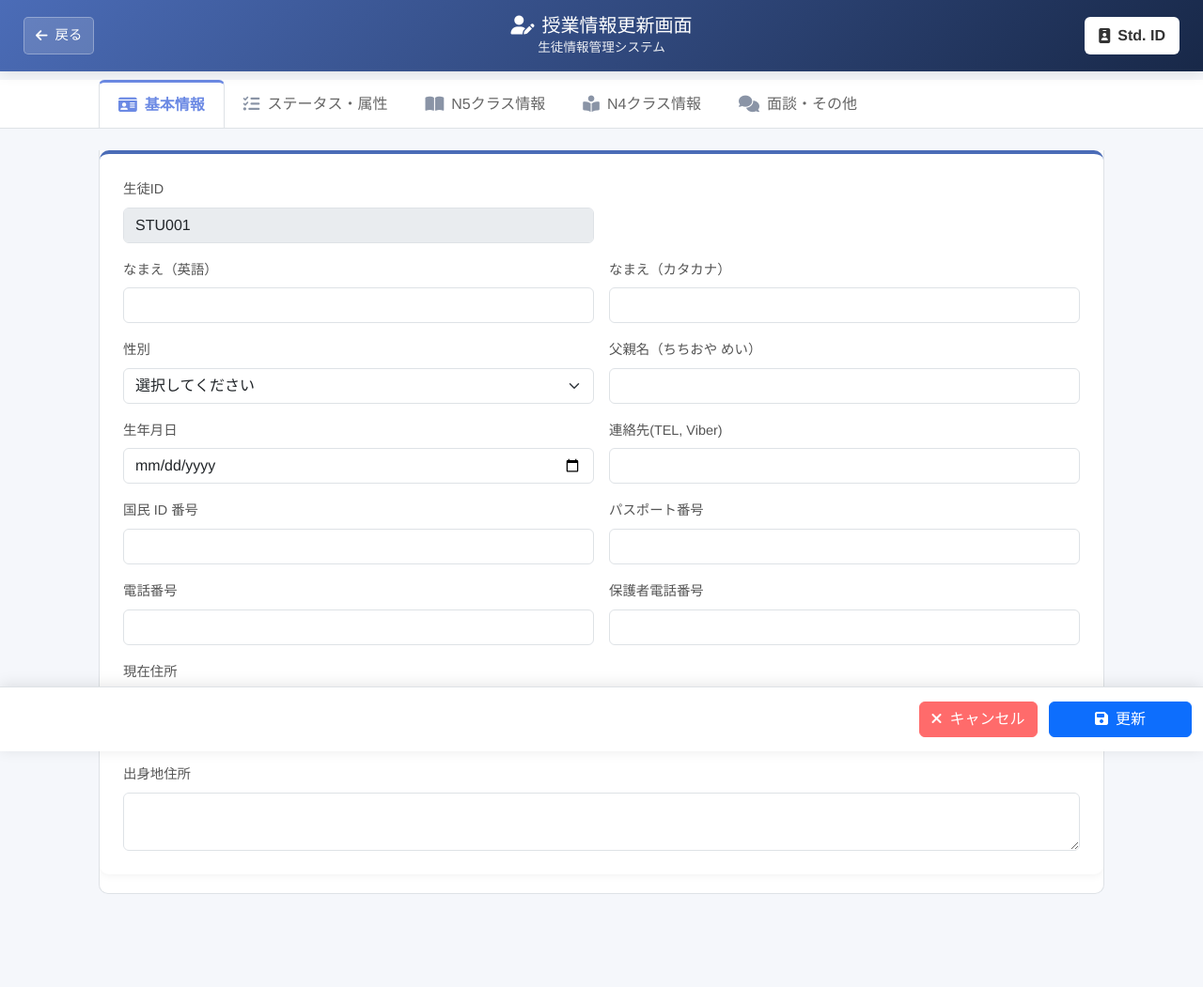
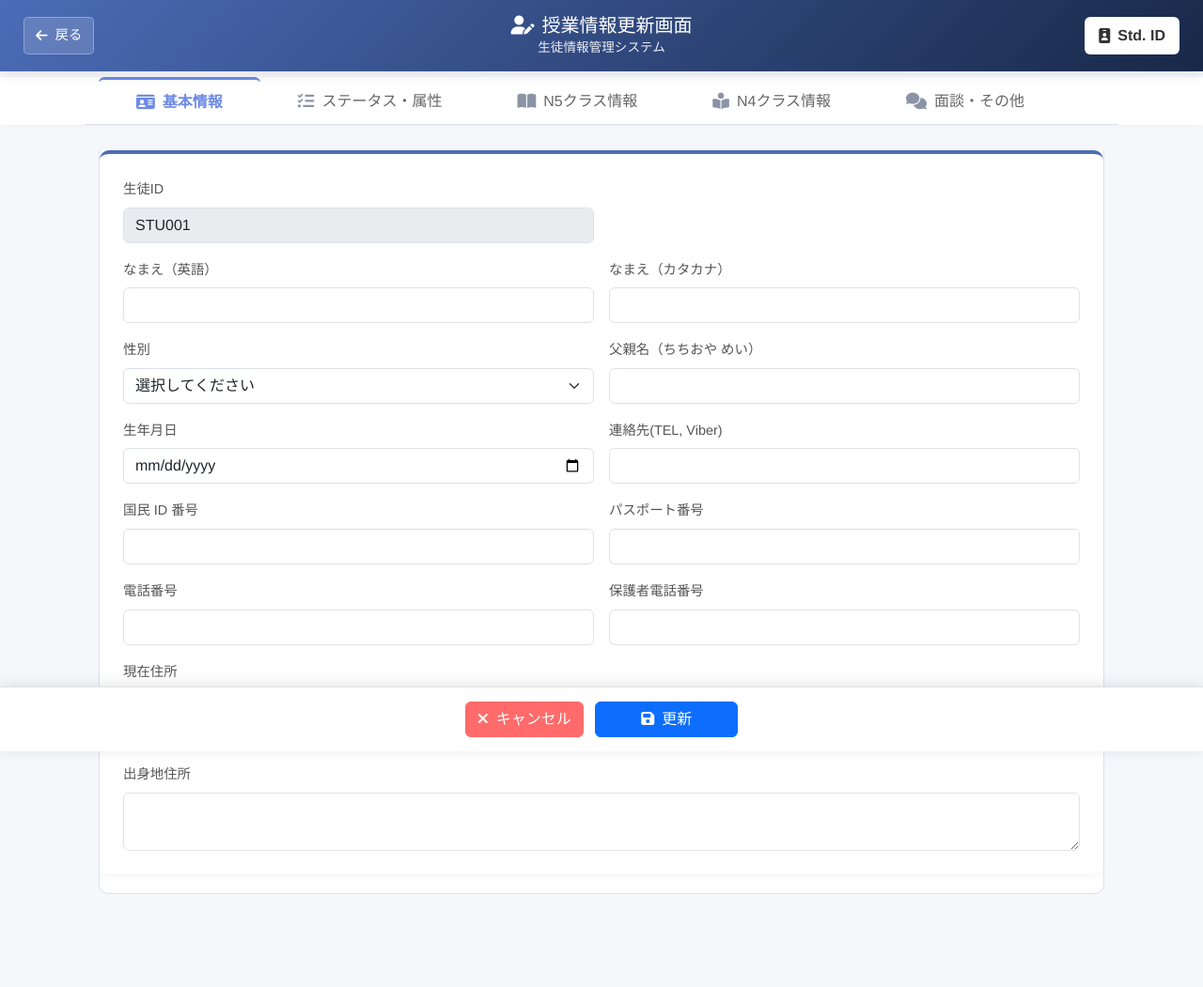
Before and after one commit to zweyaungnitun-gic/student-management-system, a Python web app: template src/main/resources/templates/employees/update.html in a window 1280 px wide. Shown: the top 1051 px of the page at 94% size. Run offline with Jinja, Linux system fonts and the light colour scheme; the template is opened without the code that fills it, so the values that code supplies are empty.

Commit message:
buttons and navigation bar alignment update

```diff
--- a/src/main/resources/static/css/student-update.css
+++ b/src/main/resources/static/css/student-update.css
@@ -95,12 +95,13 @@ body {
 
 .fixed-tabs-container {
     position: fixed;
-    top: 85px;
+    top: 82px;
     left: 0;
     right: 0;
     z-index: 999;
     background: white;
-    border-bottom: 1px solid #dee2e6;
+    /* border-bottom: 1px solid #dee2e6; */
+    box-shadow: 0 4px 6px -6px rgba(0,0,0,0.1);
 }
 
 .fixed-footer-container {
@@ -166,6 +167,7 @@ body {
     overflow-x: auto;
     white-space: nowrap;
     background: white;
+    border-bottom: 1px solid #dee2e6;
 }
 
 .nav-tabs::-webkit-scrollbar {
@@ -186,7 +188,7 @@ body {
     font-weight: 500;
     border: none;
     border-top: 3px solid transparent;
-    padding: 12px 20px;
+    padding: 12px 40px;
     margin-bottom: 0;
     display: flex;
     align-items: center;
@@ -217,7 +219,7 @@ body {
     background-color: #f8f9fa;
 }
 
-.nav-tabs .nav-link.active {
+/* .nav-tabs .nav-link.active {
     color: #6c8ae4;
     border-top: 3px solid #6c8ae4;
     background: white;
@@ -225,6 +227,17 @@ body {
     border-left: 1px solid #dee2e6;
     border-right: 1px solid #dee2e6;
     border-bottom: 1px solid white;
+    position: relative;
+    top: 1px;
+    z-index: 2;
+} */
+
+.nav-tabs .nav-link.active {
+    color: #6c8ae4;
+    border-color: #dee2e6 #dee2e6 #fff;
+    border-top: 3px solid #6c8ae4;
+    background: white;
+    font-weight: 600;
     position: relative;
     top: 1px;
     z-index: 2;
--- a/src/main/resources/templates/employees/update.html
+++ b/src/main/resources/templates/employees/update.html
@@ -74,7 +74,7 @@
             <form id="studentUpdateForm" action="/student/update" method="post">
                 <div class="tab-content" id="studentTabContent">
 
-                    <!-- Tab 1 -->
+                <!-- Tab 1 -->
                     <div class="tab-pane fade show active" id="basic" role="tabpanel">
                         <div class="form-section">
                             <div class="row g-3">
@@ -147,7 +147,7 @@
                         </div>
                     </div>
 
-                    <!-- Tab 2 -->
+                <!-- Tab 2 -->
                     <div class="tab-pane fade" id="status" role="tabpanel">
                         <div class="form-section">
                             <div class="row g-3">
@@ -166,6 +166,7 @@
                                     <label class="form-label">その他希望職種</label>
                                     <input type="text" class="form-control" name="other_job" id="otherJobInput" disabled>
                                 </div>
+                                <div></div>
 
                                 <div class="col-md-6">
                                     <label class="form-label">宗教</label>
@@ -181,6 +182,7 @@
                                     <label class="form-label">その他宗教</label>
                                     <input type="text" class="form-control" name="other_religion" id="otherReligionInput" disabled>
                                 </div>
+                                <div></div>
 
                                 <div class="col-md-4">
                                     <label class="form-label">合格した日本語ラベル</label>
@@ -276,7 +278,7 @@
                         </div>
                     </div>
 
-                    <!-- Tab 3 -->
+                <!-- Tab 3 -->
                     <div class="tab-pane fade" id="n5" role="tabpanel">
                         <div class="form-section">
                             <div class="sub-section-header main-class-header"><i class="fas fa-chalkboard me-2"></i>N5クラス情報明細</div>
@@ -389,7 +391,7 @@
                         </div>
                     </div>
 
-                    <!-- Tab 4 -->
+                <!-- Tab 4 -->
                     <div class="tab-pane fade" id="n4" role="tabpanel">
                         <div class="form-section">
                             <div class="sub-section-header main-class-header"><i class="fas fa-chalkboard me-2"></i>N4クラス情報明細</div>
@@ -540,7 +542,7 @@
         <div class="container-fluid">
             <div class="row">
                 <div class="col-12">
-                    <div class="d-flex justify-content-end align-items-center">
+                    <div class="d-flex justify-content-center align-items-center">
                         <div>
                             <button type="button" class="btn btn-secondary me-2" id="cancelBtn">
                                 <i class="fas fa-times me-2"></i>キャンセル
```
